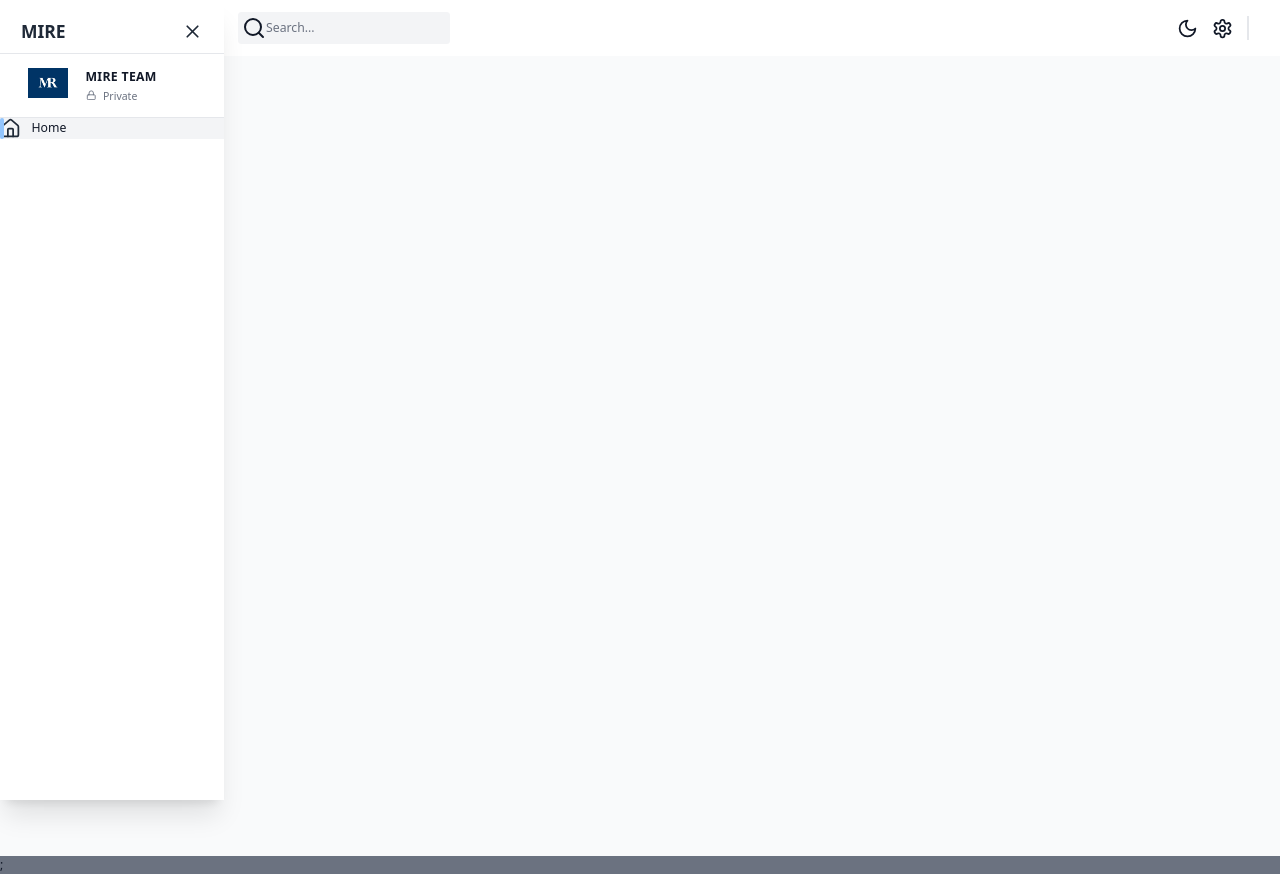
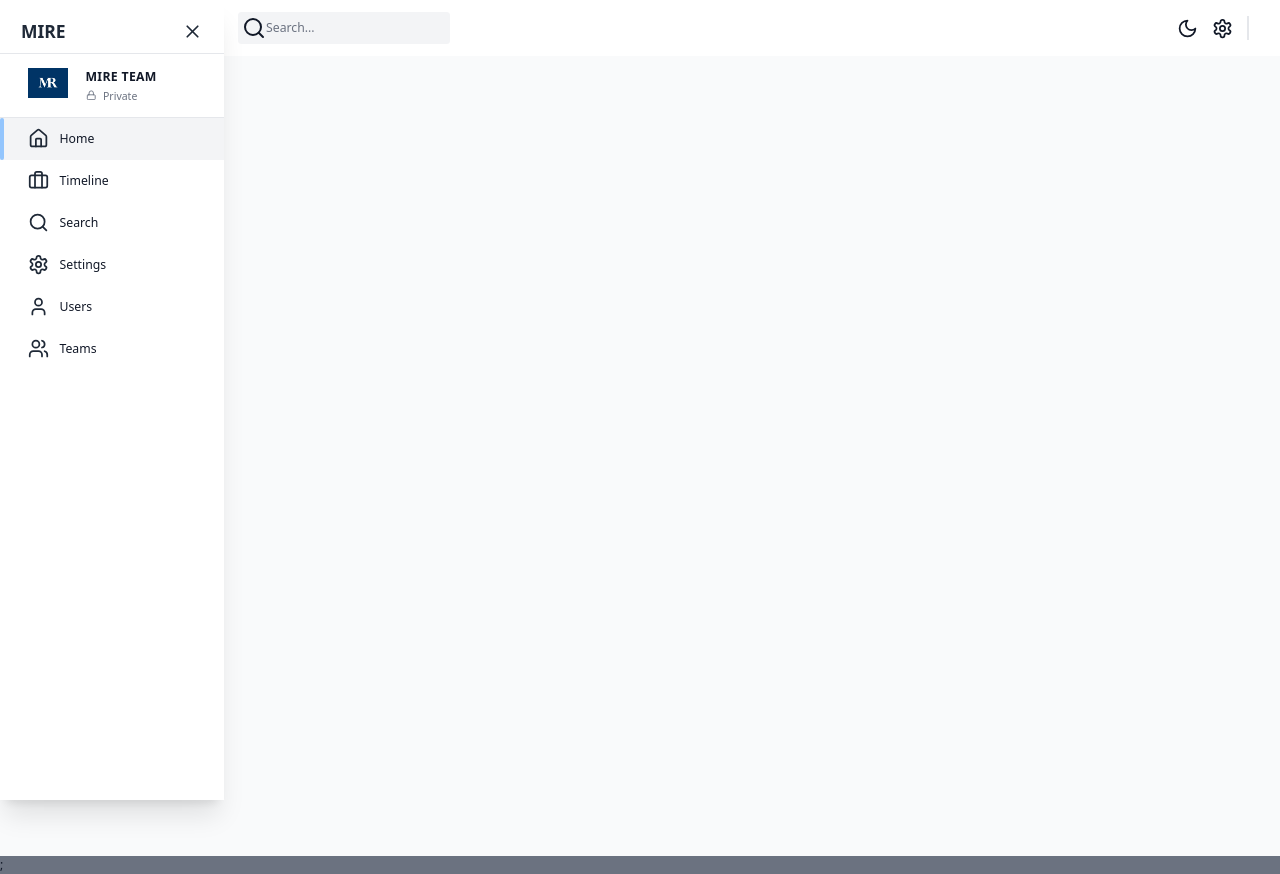
Before and after one commit to yambenimirriam/inventory-management, a Next.js app: page / in a window 1280 px wide. Built offline with nearby package versions, Linux system fonts and the light colour scheme; no server answers.

Commit message:
Nav Links

```diff
--- a/src/app/(components)/Sidebar/index.tsx
+++ b/src/app/(components)/Sidebar/index.tsx
@@ -6,9 +6,14 @@ import {
 } from '@/app/reduct';
 import { setIsSidebarCollapsed } from '@/state';
 import {
+  Briefcase,
   Home,
   LockIcon,
   LucideIcon,
+  Search,
+  Settings,
+  User,
+  Users,
   X,
 } from 'lucide-react';
 import Image from 'next/image';
@@ -82,6 +87,31 @@ const Sidebar = () => {
             icon={Home}
             label='Home'
           />
+          <SidebarLink
+            href='/timeline'
+            icon={Briefcase}
+            label='Timeline'
+          />
+          <SidebarLink
+            href='/search'
+            icon={Search}
+            label='Search'
+          />
+          <SidebarLink
+            href='/settings'
+            icon={Settings}
+            label='Settings'
+          />
+          <SidebarLink
+            href='/users'
+            icon={User}
+            label='Users'
+          />
+          <SidebarLink
+            href='/teams'
+            icon={Users}
+            label='Teams'
+          />
         </nav>
       </div>
     </div>
@@ -92,7 +122,6 @@ interface SidebarLinkProps {
   href: string;
   icon: LucideIcon;
   label: string;
-  // isCollapsed: boolean;
 }
 
 const SidebarLink = ({
@@ -105,15 +134,6 @@ const SidebarLink = ({
   const isActive =
     pathname === href ||
     (pathname === '/' && href === '/dashboard');
-  // const screenWith = window.innerWidth;
-
-  // const dispatch = useAppDispatch();
-  // // const isDarkMode = useAppSelector(
-  // //   (state) => state.global.isDarkMode
-  // // );
-  // const isSidebarCollapsed = useAppSelector(
-  //   (state) => state.global.isSidebarCollapsed
-  // );
 
   return (
     <Link href={href} className='w-full'>
@@ -123,7 +143,7 @@ const SidebarLink = ({
           isActive
             ? 'bg-gray-100 dark:bg-gray-700'
             : ''
-        }`}
+        } justify-start px-8 py-3 dark:hover:bg-gray-100`}
       >
         {isActive && (
           <div className='absolute h-[100%] left-0 top-0 w-1 rounded-full bg-blue-200' />
```
